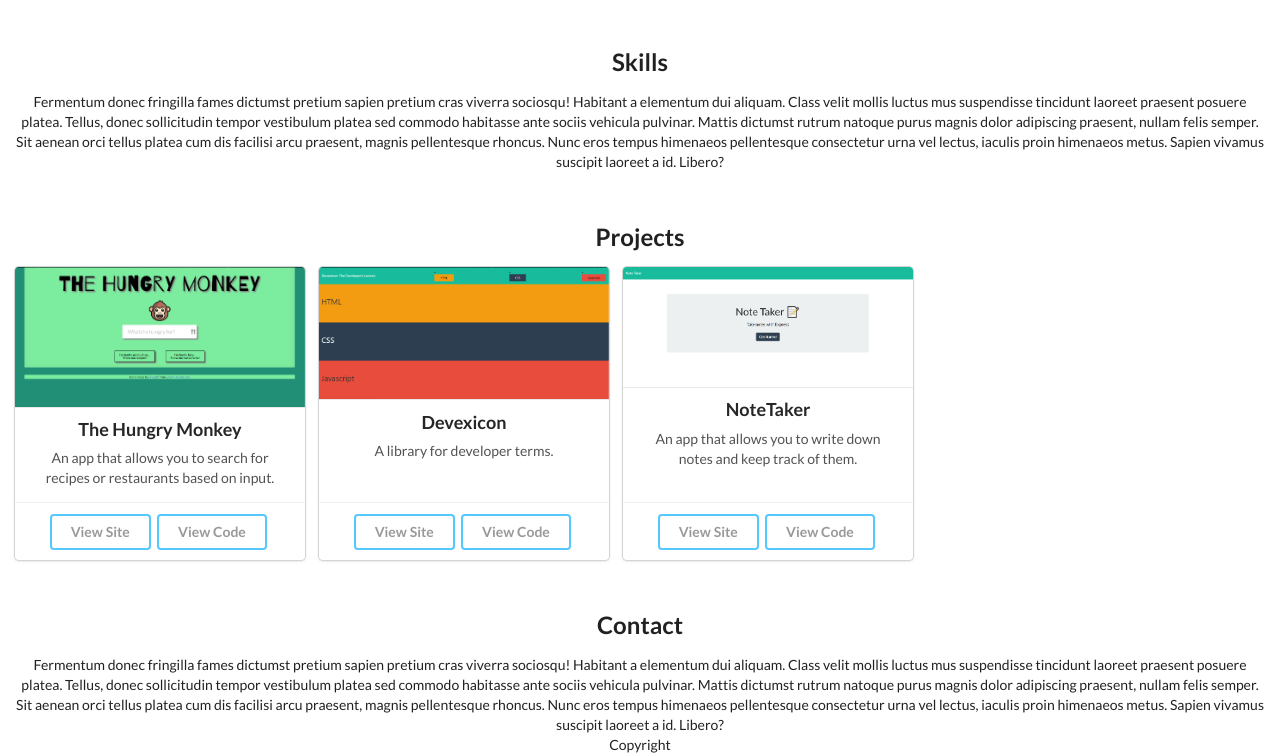
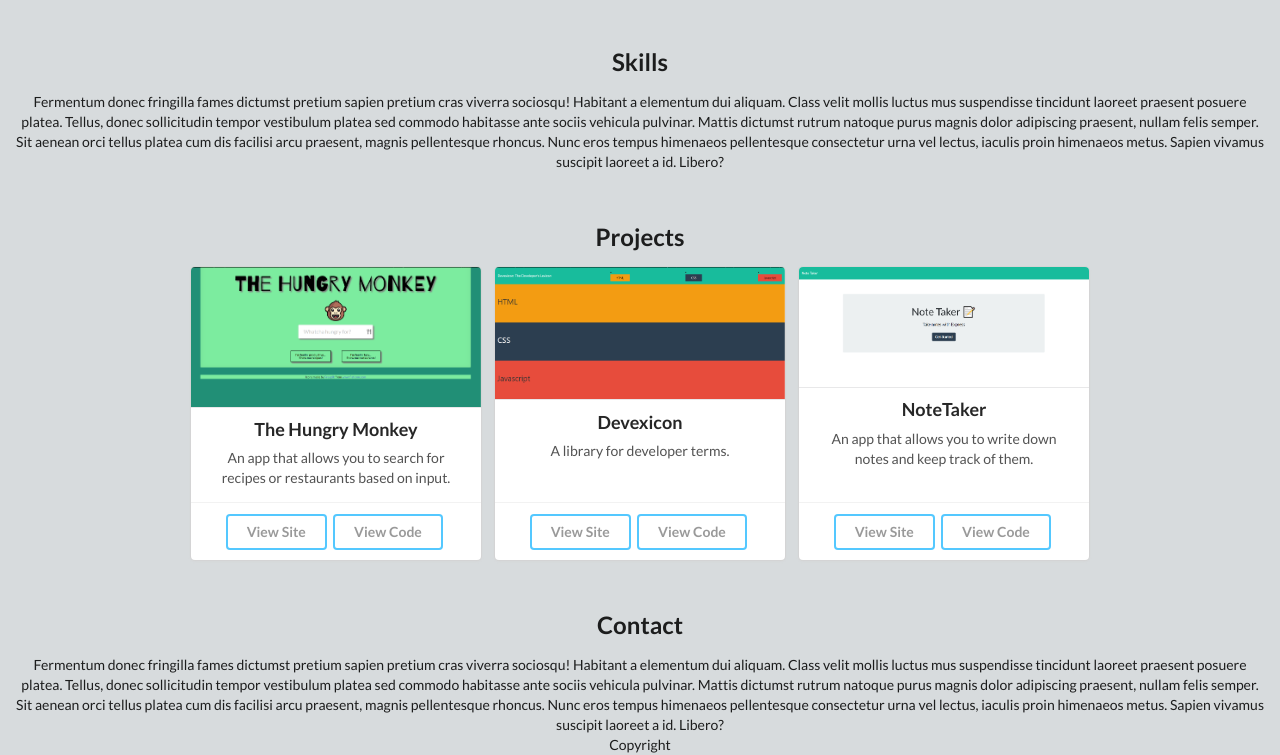
Before and after one commit to Rogerson253/rogerson253.github.io, a plain HTML site: page index.html in a window 1280 px wide. Shown: the part 88-843 px from the top of the page. Drawn offline with nearby package versions, Linux system fonts and the light colour scheme.

Commit message:
centered divs

```diff
--- a/assets/styles.css
+++ b/assets/styles.css
@@ -1,4 +1,5 @@
 body {
+    background-color: #D7DBDD;
     text-align: center;
     margin: 15px;
 }
@@ -7,6 +8,10 @@ section {
     margin-top: 50px;
 }
 
+div {
+    display: inline-block;
+}
+
 h1 {
     text-align: left;
 }
--- a/index.html
+++ b/index.html
@@ -18,6 +18,7 @@
     </section>
     <section>
         <h2>Projects</h2>
+        <div id='container'>
         <div class="ui link cards">
             <div class="card">
               <div class="image">
@@ -89,6 +90,7 @@
               </div>
             </div>
           </div>
+        </div>
     </section>
     <section>
         <h2>Contact</h2>
```
